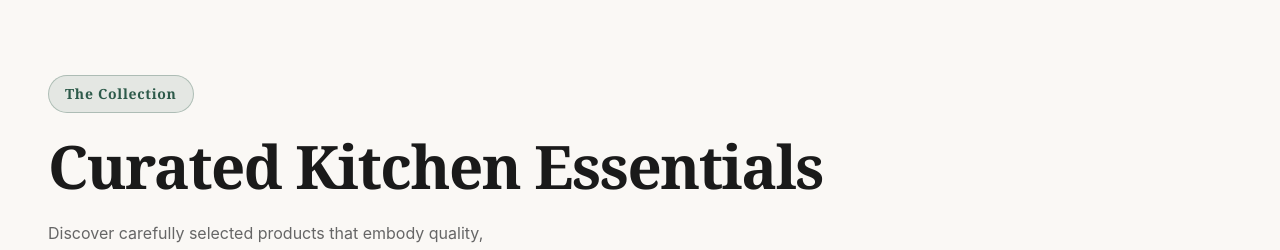
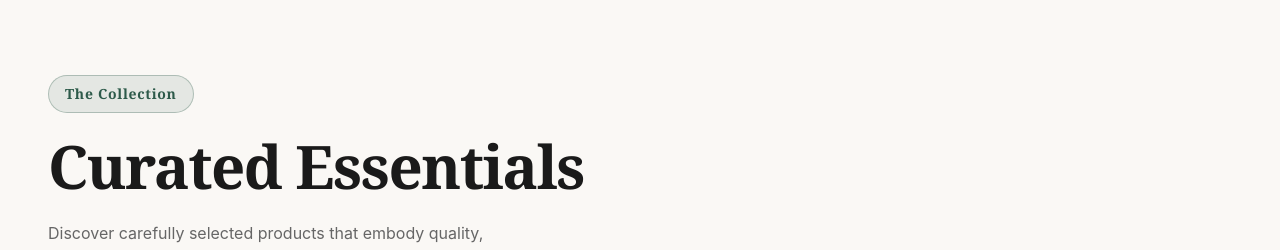
Before and after one commit to Jeffrey-Inyang/every-whisk-way, a Next.js app: page / in a window 1280 px wide. Shown: the part 1020-1270 px from the top of the page. Built offline with nearby package versions, Linux system fonts and the light colour scheme; no server answers; the database is empty.

Commit message:
Update source code and assets

```diff
--- a/components/merchandise.tsx
+++ b/components/merchandise.tsx
@@ -71,7 +71,7 @@ export default function MerchandiseRedesignStyled() {
                   <span className="text-sm font-serif font-semibold text-primary tracking-wider">The Collection</span>
                 </div>
                 <h2 className="text-5xl md:text-6xl font-serif font-bold text-foreground leading-tight">
-                    Curated Kitchen Essentials
+                    Curated Essentials
                 </h2>
                 <p className="text-muted-foreground mt-4 max-w-lg">
                     Discover carefully selected products that embody quality, sustainability, and mindfulness in every whisk.
```
